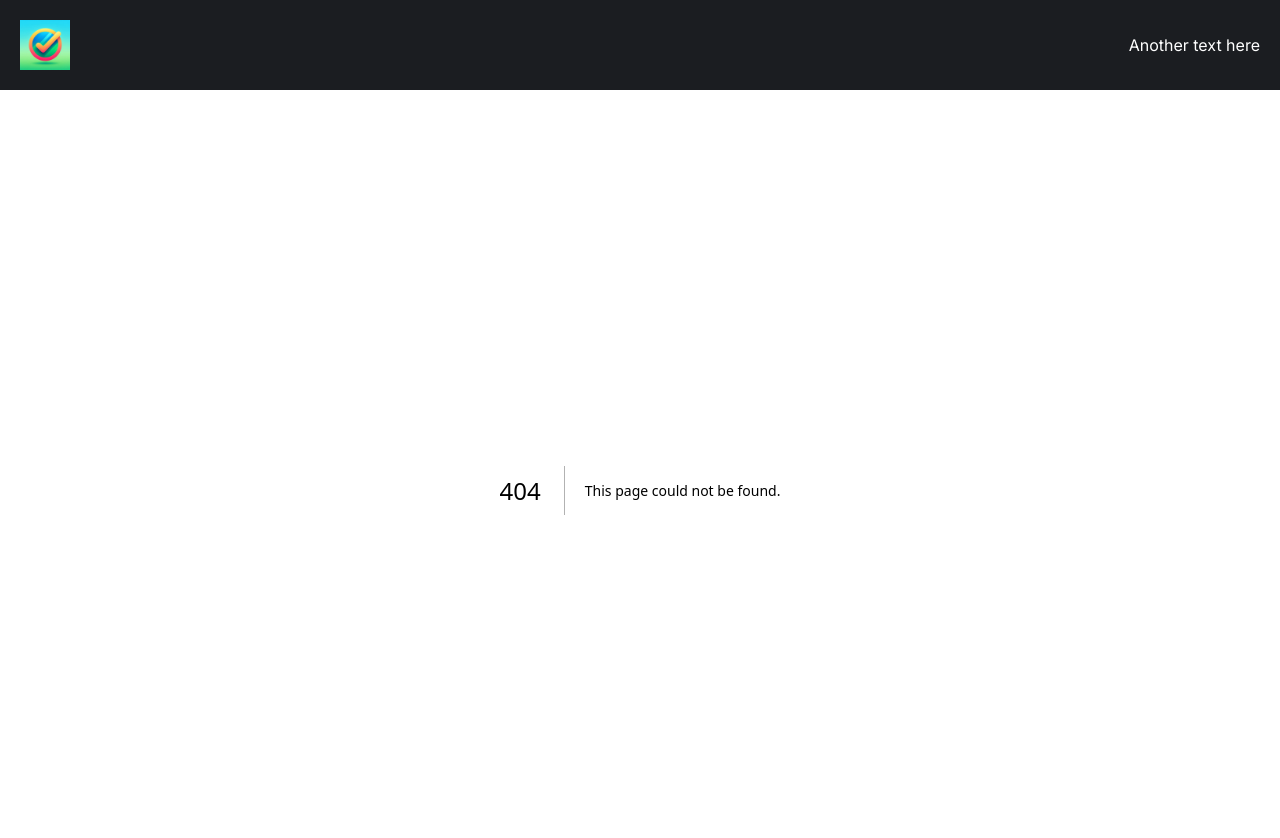
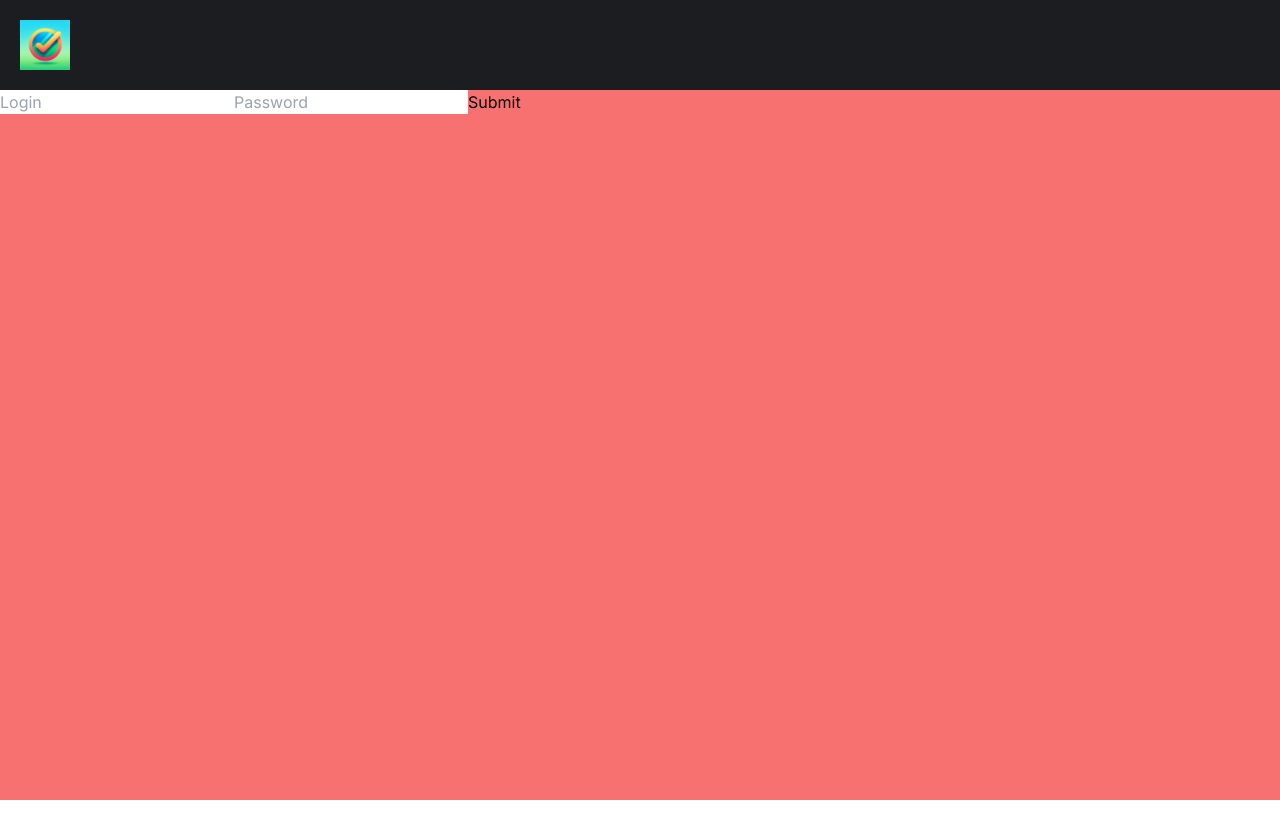
Before and after one commit to damnitrumi/task-list-frontend-nextjs, a Next.js app: page /login in a window 1280 px wide. Before the commit this address had no page. Shown: the top 838 px of the page. After the commit the page ends 800 px from the top, so only its background shows below. Built offline with nearby package versions, Linux system fonts and the light colour scheme.

Commit message:
React hook form and login page

```diff
--- a/package.json
+++ b/package.json
@@ -15,6 +15,7 @@
     "prettier": "^3.2.5",
     "react": "^18",
     "react-dom": "^18",
+    "react-hook-form": "^7.52.1",
     "styled-components": "^6.1.8"
   },
   "devDependencies": {
--- a/src/app/layout.tsx
+++ b/src/app/layout.tsx
@@ -20,18 +20,19 @@ export default function RootLayout({
 }>) {
   return (
     <html lang="en">
-      <body className={inter.className}>
+      {/* Classes no body para que eu consiga fazer o main ocupar o espaço necessário para preencher a tela inteira */}
+      <body className={`${inter.className} min-h-screen flex flex-col`}>
         <StyledJsxRegistry>
-          <nav className="flex justify-between items-center bg-backgroundColor text-white p-5">
+          <nav className="flex justify-center bg-backgroundColor text-white p-5 md:justify-start">
             <Image
               src={LogoImage}
               alt="Logo Image"
               width={50}
               height={50}
             />
-            <p>Another text here</p>
+            {/* <p>Another text here</p> */}
           </nav>
-          <main>{children}</main>
+          <main className="flex flex-col flex-1">{children}</main>
         </StyledJsxRegistry>
       </body>
     </html>
--- /dev/null
+++ b/src/app/login/page.tsx
@@ -0,0 +1,20 @@
+"use client"
+
+import { useForm } from "react-hook-form";
+
+export type Props = {
+  title?: string;
+};
+
+export default function Teste({ title }: Props){
+  const { register, handleSubmit } = useForm();
+  return (
+    <div className="flex-1 bg-red-400">
+      <form onSubmit={ handleSubmit((data)=> console.log(data))}>
+        <input {...register("login", {required: true})} placeholder="Login"/>
+        <input {...register("password", {required: true})} placeholder="Password"/>
+        <input type="submit" name="submit" id="submit" />
+      </form>
+    </div>
+  );
+};
```
Also changed, not shown: 1 other file (tests, documents, lock files or other folders).
